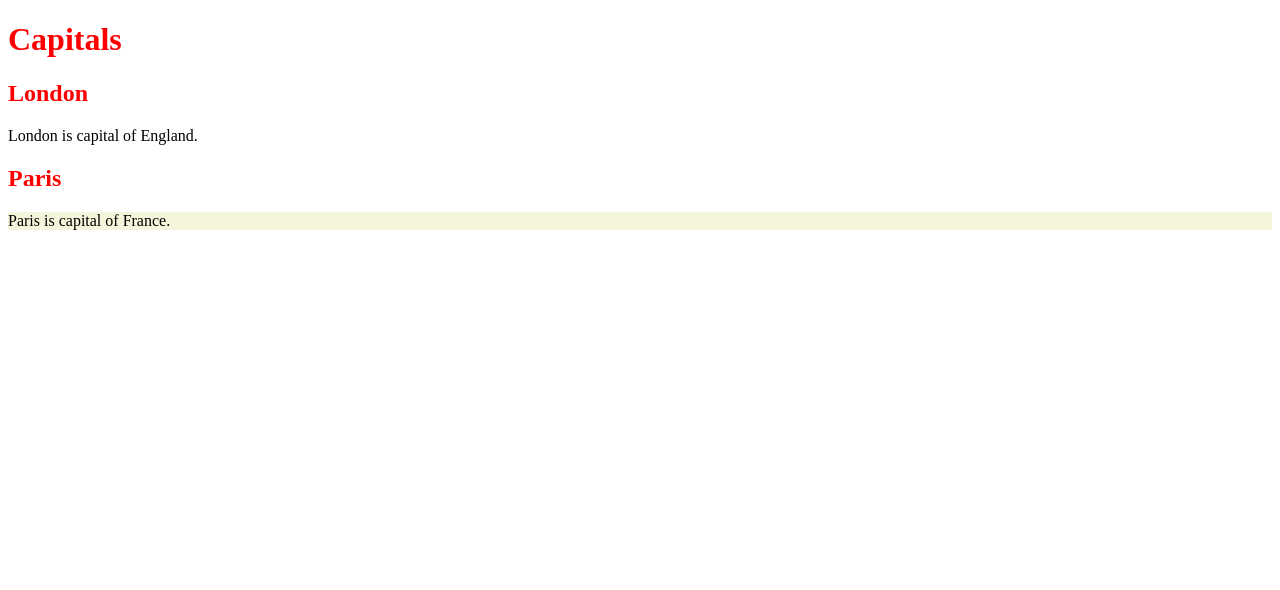
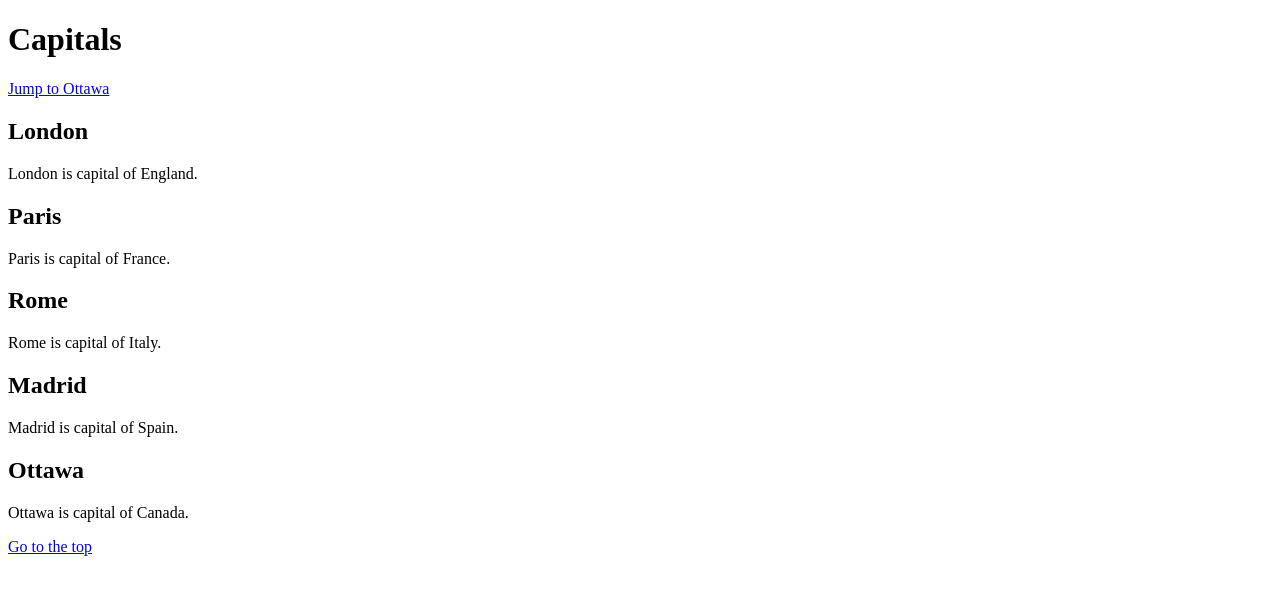
Before and after one commit to markus-bcit/1620-Week5, a plain HTML site: page index.html in a window 1280 px wide. Drawn offline with Linux system fonts and the light colour scheme.

Commit message:
used to link to specific part of page

```diff
--- a/index.html
+++ b/index.html
@@ -1,15 +1,33 @@
 <!DOCTYPE html>
 <html lang="en">
-  <link href="css/stylesheet.css" rel="stylesheet" type="text/css">
+  <link href="css/stylesheet.css" rel="stylesheet" type="text/css" />
   <head>
     <meta charset="utf-8" />
     <title>Week5</title>
   </head>
   <body>
-    <h1 class="headings">Capitals</h1>
-    <h2 class="headings">London</h2>
+    <h1><a id="top"></a>Capitals</h1>
+    <p><a href="#ottawa"> Jump to Ottawa</a></p>
+
+    <h2>London</h2>
+    <p>London is capital of England.</p>
+    <h2>Paris</h2>
+    <p>Paris is capital of France.</p>
+
+    <h2>Rome</h2>
+    <p>Rome is capital of Italy.</p>
+
+    <h2>Madrid</h2>
+    <p>Madrid is capital of Spain.</p>
+
+    <h2 id="ottawa">Ottawa</h2>
+    <p>Ottawa is capital of Canada.</p>
+
+    <p><a href="#top"> Go to the top</a></p>
+    <!-- <h1 class="headings">Capitals</h1>
+    <h2 class="headings" id="london-heading">London</h2>
     <p>London is capital of England.</p>
     <h2 class="headings">Paris</h2>
-    <p class="paris-para">Paris is capital of France.</p>
+    <p class="paris-para">Paris is capital of France.</p> -->
   </body>
 </html>
```
